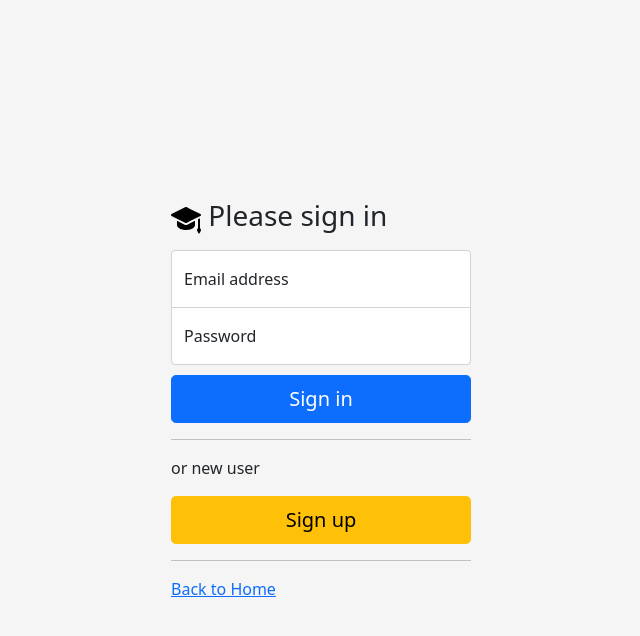
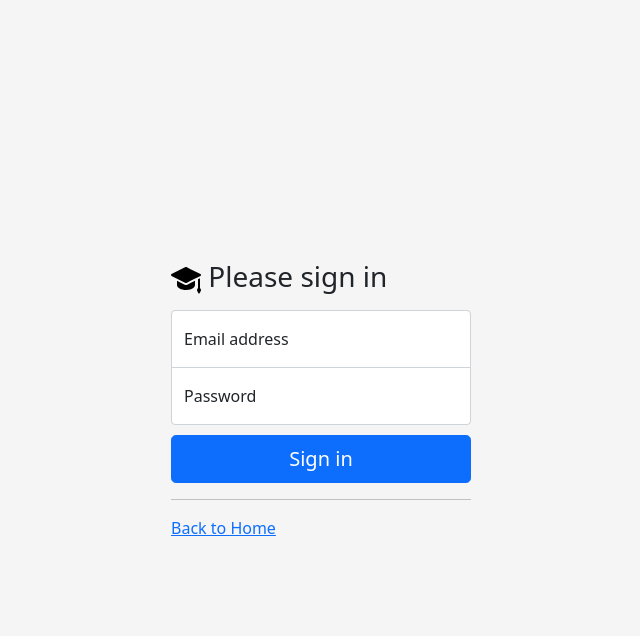
Before and after one commit to suhailvs/stackschools, a Django app: page /accounts/login/ in a window 1280 px wide. Shown: the top 636 px of the page, without its empty margins (319-959 px from the left). Run offline with Django 4.2, Linux system fonts and the light colour scheme; data that the repository does not hold is empty; some libraries are stand-ins or nearby versions.

Commit message:
disabled signup

```diff
--- a/mysite/templates/registration/login.html
+++ b/mysite/templates/registration/login.html
@@ -19,9 +19,9 @@
   </div>
 
   <button class="w-100 btn btn-lg btn-primary" type="submit">Sign in</button>
-
+<!--
   <hr><p>or new user </p>
-  <a href="{% url 'signup' %}" class="w-100 btn btn-warning btn-lg">Sign up</a>
+  <a href="{% url 'signup' %}" class="w-100 btn btn-warning btn-lg">Sign up</a>-->
   <hr><a href="{% url 'home' %}"> Back to Home</a>
 
 {% endblock %}
```
